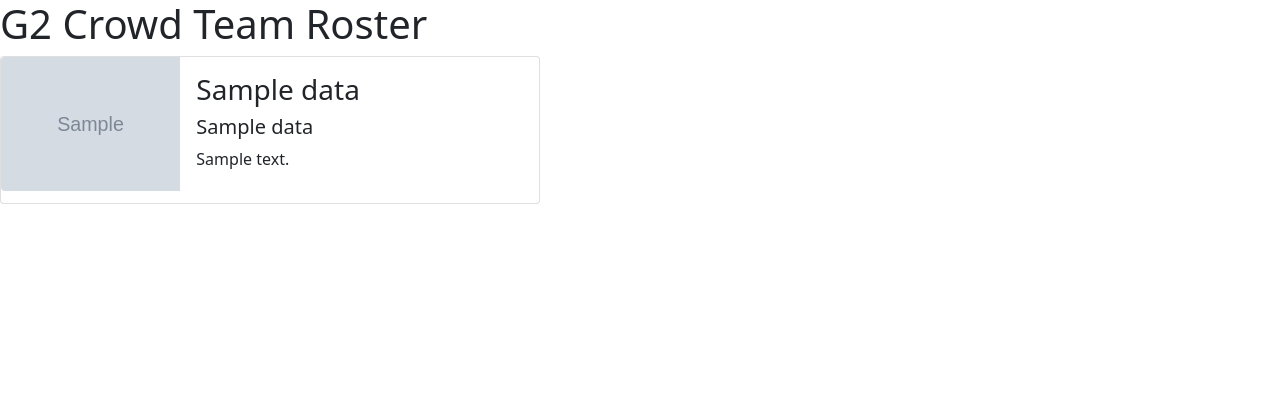
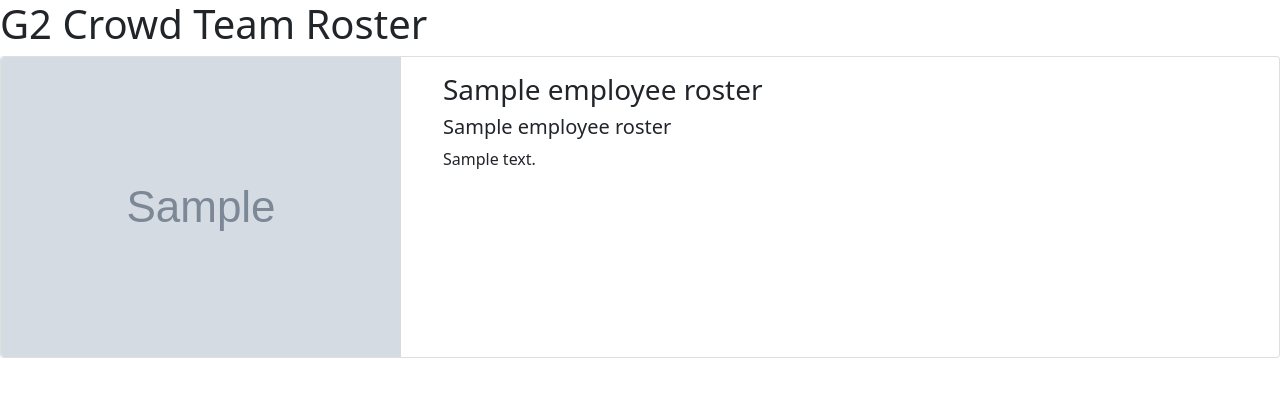
Before and after one commit to violatido/roster, a Django app: template roster/templates/roster/index.html in a window 1280 px wide. Shown: the top 397 px of the page. Run offline with Django 3.2, Linux system fonts and the light colour scheme; the template is opened without the code that fills it: most values are stand-ins (such as "Sample title", 1, 10 or a date in 2020); grey boxes marked "Sample" are stand-in pictures.

Commit message:
Added logic to create employee objects from JSON, render employee objects

```diff
--- a/roster/templates/roster/index.html
+++ b/roster/templates/roster/index.html
@@ -9,8 +9,8 @@
 </head>
 <body>
     <h1>G2 Crowd Team Roster</h1>
-    {% for d in data %}
-    <div class="card mb-3" style="max-width: 540px;">
+    {% for d in employee_roster %}
+    <div class="card mb-3">
         <div class="row g-0">
             <div class="col-md-4">
                 <img src="{{ d.image_url}}" class="img-fluid rounded-start" alt="...">
```
Also changed, not shown: roster/views.py (+12 -2 lines), 1 other file. Lines whose indentation alone changed are shown as unchanged.
